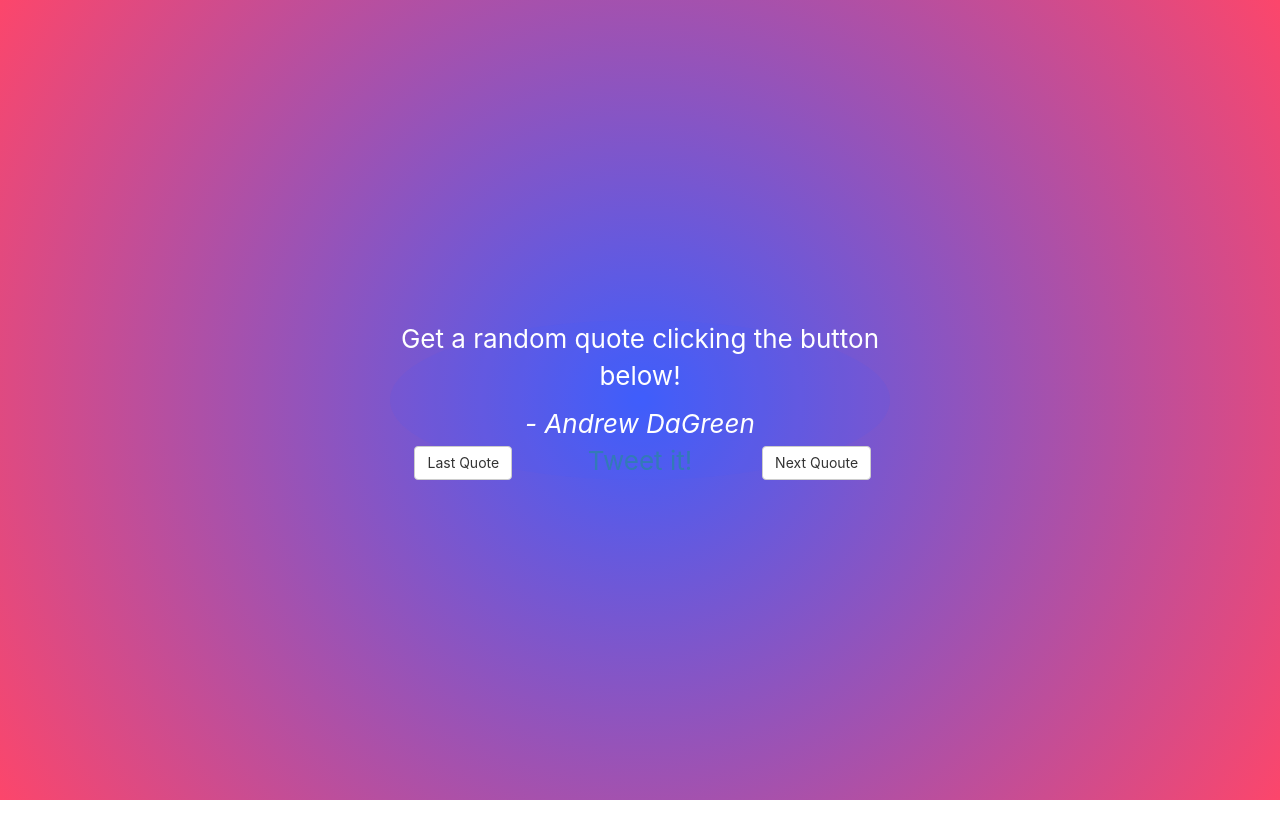
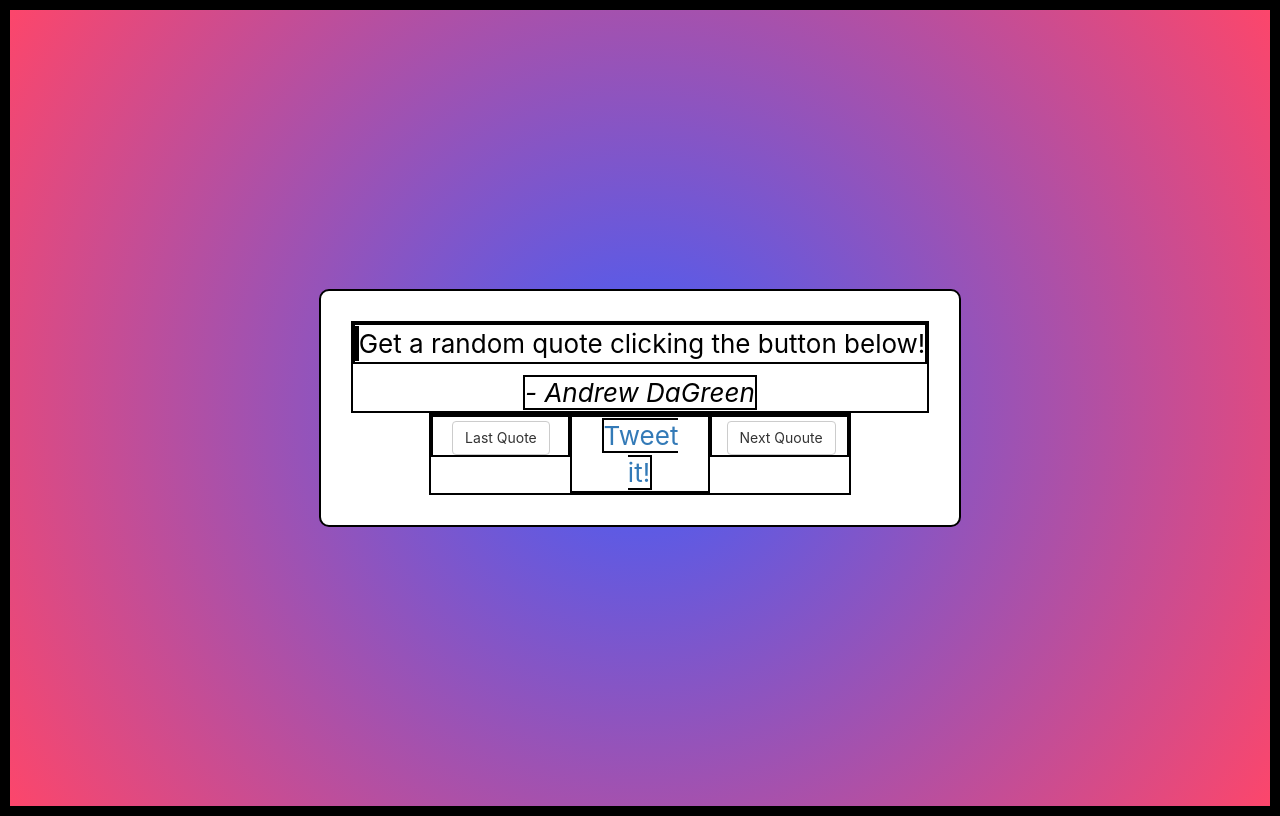
Before and after one commit to Verdecelulandres/Random-Quote-Machine, a React (Create React App) app: page / in a window 1280 px wide. Built offline with nearby package versions, Linux system fonts and the light colour scheme; no server answers.

Commit message:
Import color array and convert into RGBA

```diff
--- a/src/App.js
+++ b/src/App.js
@@ -1,5 +1,6 @@
 import React from 'react';
 import './App.scss';
+
 
 
   let debug = true;
--- a/src/App.scss
+++ b/src/App.scss
@@ -1,5 +1,12 @@
+$initial_background: rgba(63,94,251,0.1);
+*{
+  border: 2px solid black;
+}
+
 .App {
   text-align: center;
+
+
 
   .App-header {
     background: rgb(63,94,251);
@@ -12,14 +19,22 @@
     font-size: calc(10px + 2vmin);
     color: white;
     #quote-box {
-      width: 500px;
-      background-color: rgba(63,94,251,0.1);
-      border-radius: 50%;
-      color: white;
-      gap: 20px;
+      display: flex;
+      flex-flow: column nowrap;
+      align-items: center;
+      justify-content: center;
+      width: auto;
+      max-width: 750px;
+      height: auto;
+      background-color: white;
+      border-radius: 10px;
+      color: black;
+      padding: 30px;
+
+      #author {
+        text-align: end;
+      }
     }
-    #author {
-      text-align: end;
-    }
+
   }
 }
```
Also changed, not shown: src/background.js (added, +35 -0 lines).
